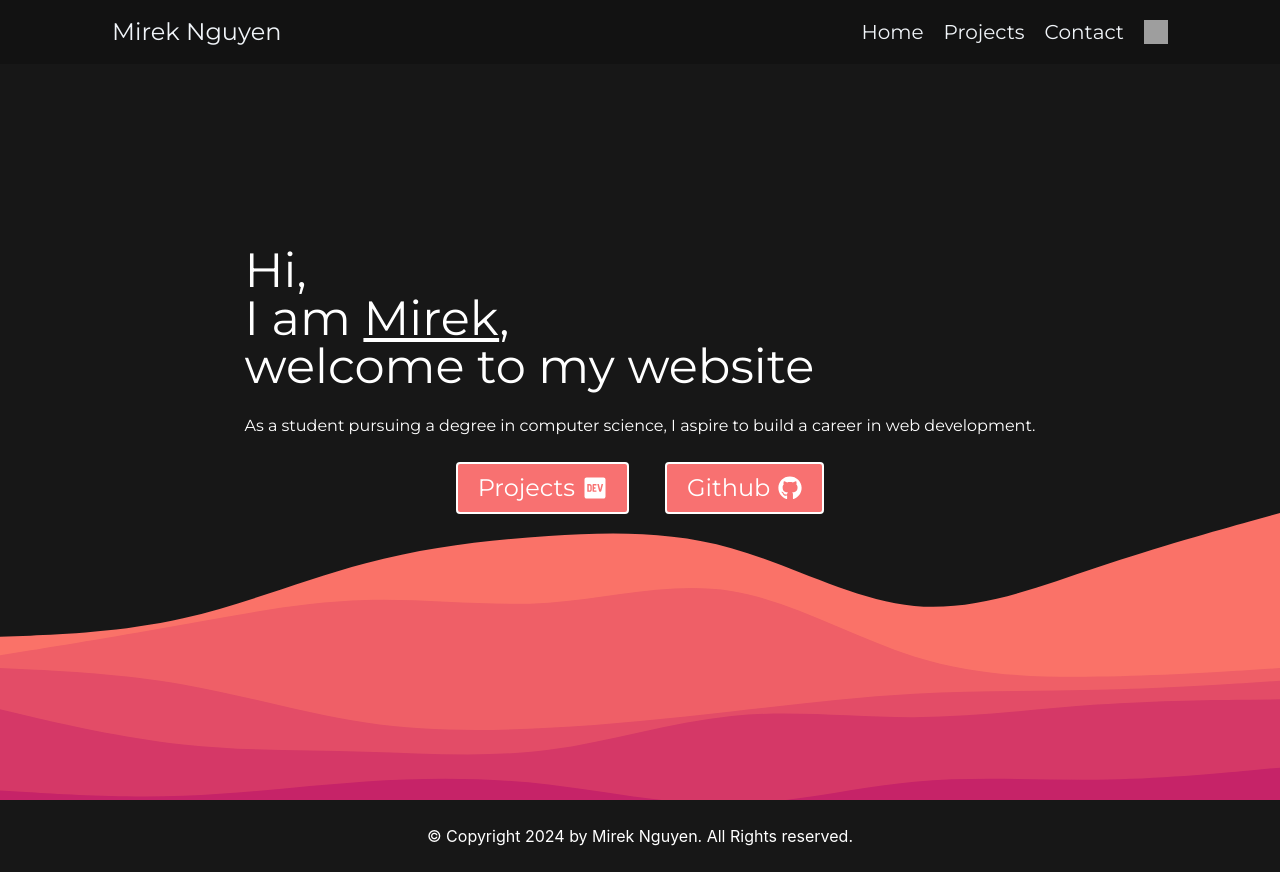
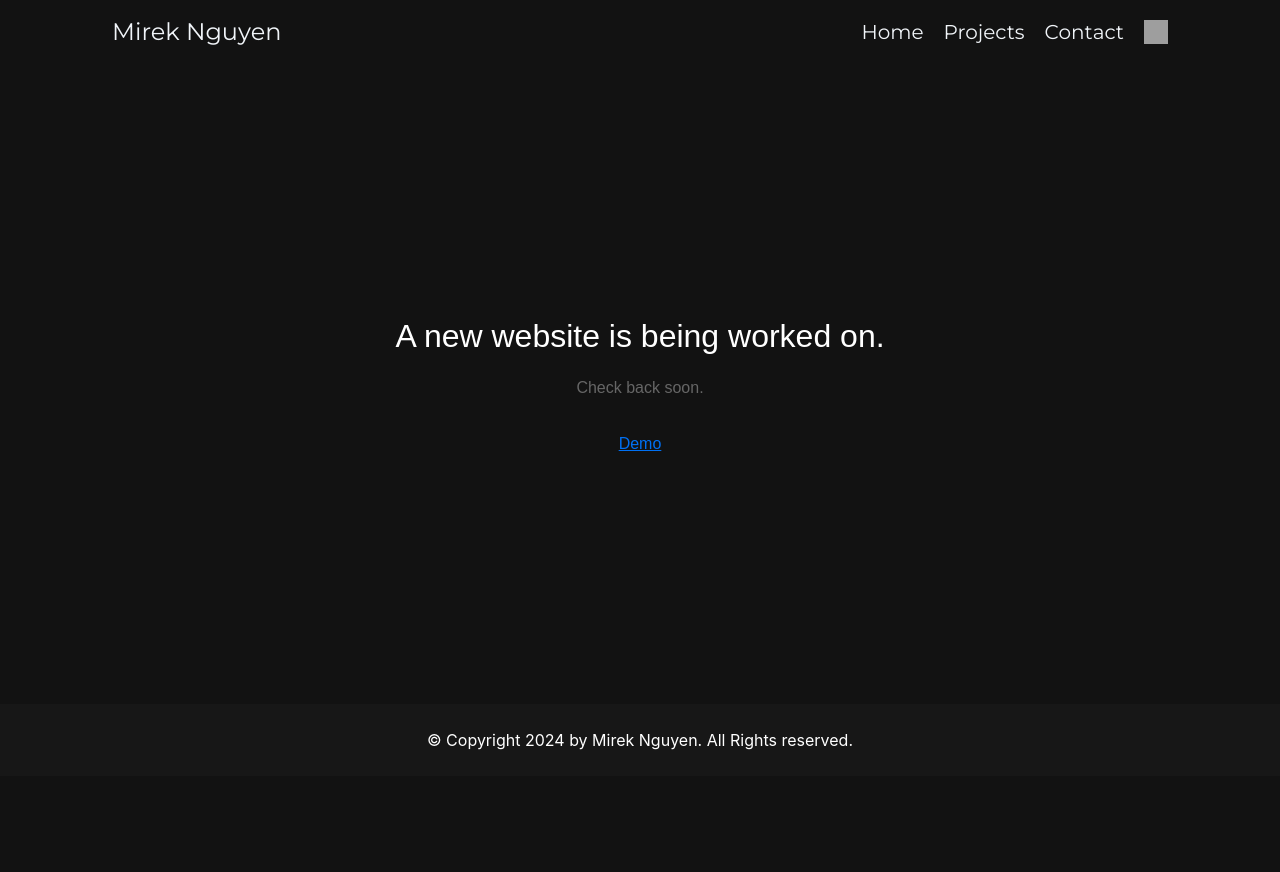
Before and after one commit to MirekNguyen/mirekng-homepage, a Next.js app: page / in a window 1280 px wide. After the commit the page ends 800 px from the top, so only its background shows below. Built offline with nearby package versions, Linux system fonts and the light colour scheme; grey boxes are pictures that could not be loaded.

Commit message:
chore(home): replace homepage with temporary placeholder

```diff
--- a/pages/index.jsx
+++ b/pages/index.jsx
@@ -1,62 +1,37 @@
-import Link from "next/link";
-import styles from "../styles/Home.module.css";
-import AnimatedPage from "../components/AnimatedPage";
-import { useTheme } from "next-themes";
-import { FaGithub, FaDev } from "react-icons/fa";
-const projectsButton = (
-  <Link href="/projects">
-    <button className="flex place-items-center text-2xl sm:text-2xl text-white bg-red-400 rounded px-5 py-2 border-white border-2">
-      Projects
-      <FaDev className="ml-2 inline" />
-    </button>
-  </Link>
-);
-const githubButton = (
-  <Link href="https://github.com/mireknguyen">
-    <button className="flex place-items-center text-2xl sm:text-2xl text-white bg-red-400 rounded sm:ml-5 px-5 py-2 border-white border-2">
-      Github
-      <FaGithub className="ml-2 inline" />
-    </button>
-  </Link>
-);
-const text = (
-  <>
-    <p className="text-left text-4xl px-12 md:px-8 sm:text-5xl dark:text-white">
-      Hi,
-    </p>
-    <p className="text-left text-4xl px-12 md:px-8 sm:text-5xl dark:text-white">
-      I am <u>Mirek</u>,
-    </p>
-    <p className="text-left text-4xl px-12 md:px-8 sm:text-5xl dark:text-white">
-      welcome to my website
-    </p>
-    <br />
-    <p className="px-12 md:px-8">
-      As a student pursuing a degree in computer science, I aspire to build a
-      career in web development.
-    </p>
-  </>
-);
 const Home = () => {
-  const { theme } = useTheme();
-  const splashscreen_mode = theme === "light" ? styles.splashscreenLight : styles.splashscreenDark;
-  const splashscreen = `${styles.splashscreen} ${splashscreen_mode} flex justify-center text-center dark:bg-neutral-900 bg-neutral-300 transition duration-500`;
   return (
-    <AnimatedPage>
-      <main className={`${styles.main} font-montserrat relative`}>
-        <div className={splashscreen} >
-          <div className="self-center mb-20 mt-20 sm:mt-0">
-            {text}
-            <br />
-            <div className="flex sm:flex-row flex-col place-items-center justify-center gap-4">
-              {projectsButton}
-              {githubButton}
-            </div>
-            <br />
-          </div>
-        </div>
-      </main>
-    </AnimatedPage>
+    <main
+      style={{
+        minHeight: "80vh",
+        display: "flex",
+        flexDirection: "column",
+        alignItems: "center",
+        justifyContent: "center",
+        fontFamily: "sans-serif",
+        textAlign: "center",
+        padding: "2rem",
+      }}
+    >
+      <h1 style={{ fontSize: "2rem", marginBottom: "1rem" }}>
+        A new website is being worked on.
+      </h1>
+      <p style={{ fontSize: "1rem", color: "#666", marginBottom: "2rem" }}>
+        Check back soon.
+      </p>
+      <a
+        href="https://www.youtube.com/watch?v=dQw4w9WgXcQ"
+        target="_blank"
+        rel="noopener noreferrer"
+        style={{
+          fontSize: "1rem",
+          color: "#0070f3",
+          textDecoration: "underline",
+        }}
+      >
+        Demo
+      </a>
+    </main>
   );
 };
+
 export default Home;
```
